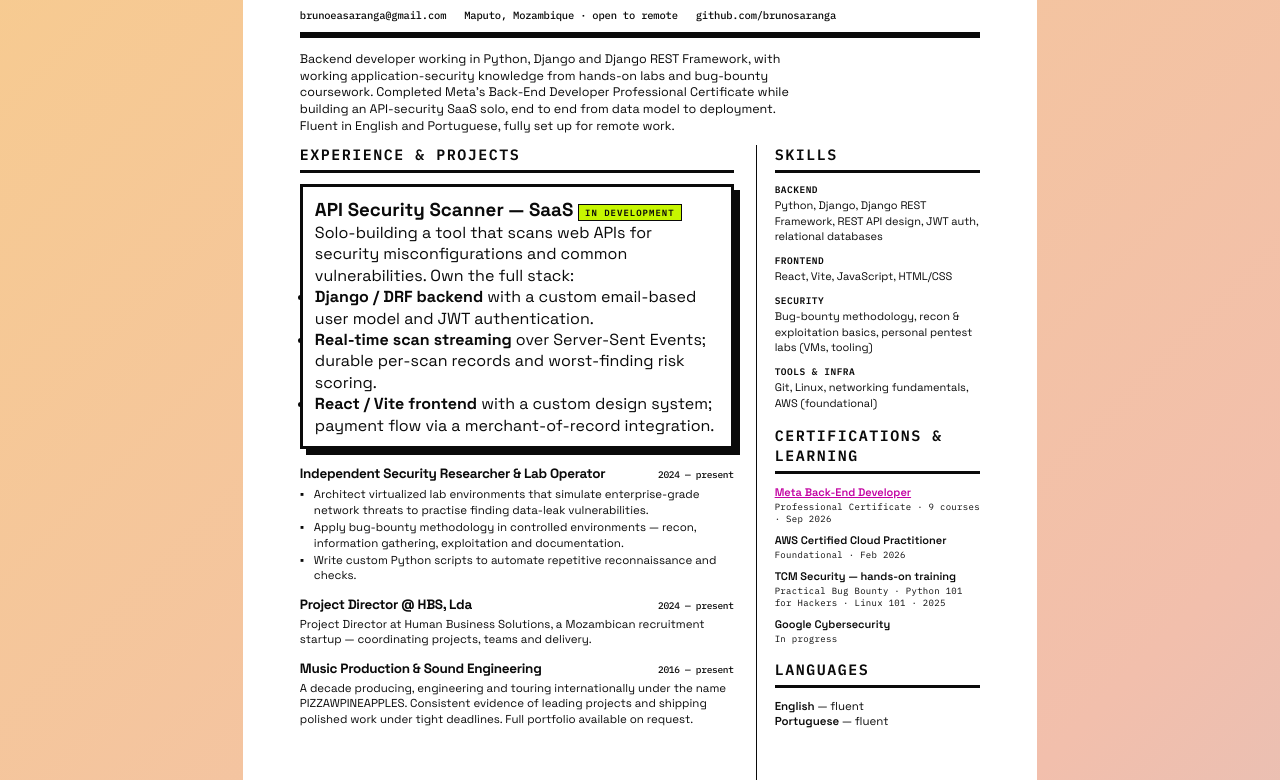
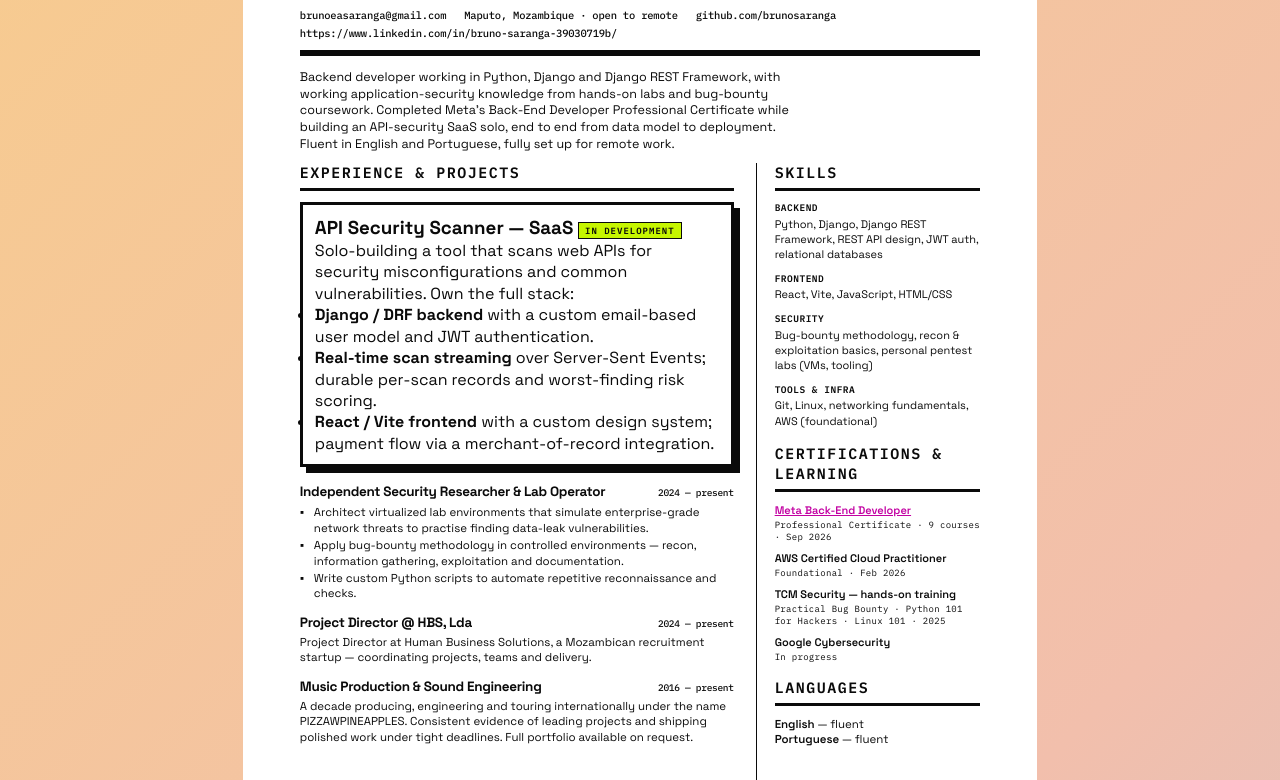
Before and after one commit to brunosaranga/cv-bknd, a plain HTML site: page index.html in a window 1280 px wide. Shown: the part 156-936 px from the top of the page. Drawn offline with Linux system fonts and the light colour scheme.

Commit message:
LinkedIn profile added

```diff
--- a/index.html
+++ b/index.html
@@ -25,6 +25,7 @@
                 <span>brunoeasaranga@gmail.com</span>
                 <span id="contact-location">Maputo, Mozambique · open to remote</span>
                 <span>github.com/brunosaranga</span>
+                <span>https://www.linkedin.com/in/bruno-saranga-39030719b/</span>
             </div>
         </header>
 
```
Also changed, not shown: 1 other file.
